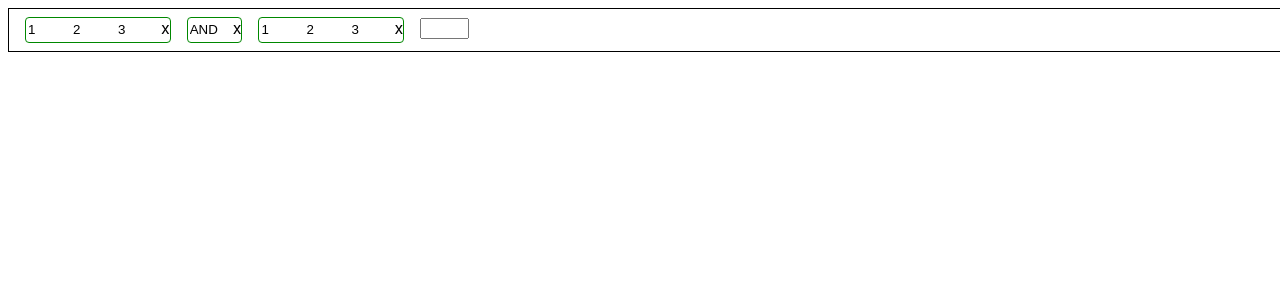
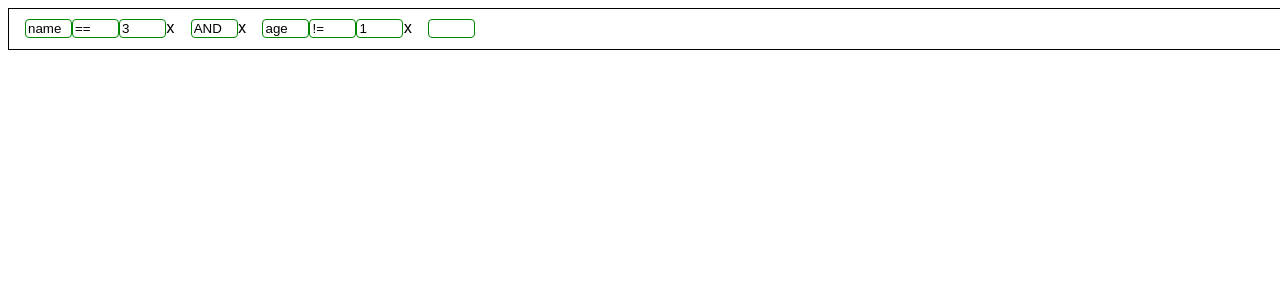
Before and after one commit to SavoBit/tag-expressions, a React (Create React App) app: page / in a window 1280 px wide. Shown: the top 300 px of the page. Built offline with nearby package versions, Linux system fonts and the light colour scheme.

Commit message:
Refactor: subtag becomes tag

```diff
--- /dev/null
+++ b/src/Condition.js
@@ -0,0 +1,129 @@
+import React, { useRef, useEffect } from 'react'
+import PropTypes from 'prop-types'
+import { ClickAwayListener } from '@material-ui/core'
+import { Tag } from './Tag'
+import styles from './TagExpression.module.css'
+
+// TODO
+// some similar logic between tag and optag can be wrapped in a custom hook
+export function Condition(
+  {
+    autofocus,
+    selected,
+    newTag,
+    fields,
+    operators,
+    values,
+    field,
+    value,
+    operator,
+    handleFieldChange,
+    handleOperatorChange,
+    handleValueChange,
+    handleDelete,
+    handleAddNewTag,
+    ...divProps
+  }) {
+  const fieldInputRef = useRef(null)
+  const operatorInputRef = useRef(null)
+  const valueInputRef = useRef(null)
+
+  useEffect(() => {
+    if (autofocus) {
+      fieldInputRef.current.focus()
+    }
+  }, [autofocus])
+
+  useEffect(() => {
+    if (newTag && selected) {
+      fieldInputRef.current.focus()
+    } else if (newTag && !selected) {
+      fieldInputRef.current.blur()
+    }
+  }, [newTag, selected])
+
+  const handleFieldSelection = (val) => {
+    fieldInputRef.current.blur()
+    handleFieldChange(val)
+    if (newTag) {
+      operatorInputRef.current.focus()
+    } else {
+      handleTagFinish()
+    }
+  }
+
+  const handleOperatorSelection = (val) => {
+    operatorInputRef.current.blur()
+    handleOperatorChange(val)
+    if (newTag) {
+      valueInputRef.current.focus()
+    } else {
+      handleTagFinish()
+    }
+
+  }
+
+  const handleValueSelection = (val) => {
+    valueInputRef.current.blur()
+    handleValueChange(val)
+    handleTagFinish()
+  }
+
+  const handleTagFinish = () => {
+    if (!newTag) {
+    } else if (newTag && (field || operator || value)) {
+      handleAddNewTag()
+    }
+  }
+
+  let className = styles.Tag
+  if (selected) {
+    className += ` ${styles.selected}`
+  }
+
+  return (
+    <ClickAwayListener onClickAway={handleTagFinish}>
+      <div className={className}  {...divProps}>
+        <Tag
+          ref={fieldInputRef}
+          options={fields}
+          value={field}
+          handleChange={handleFieldChange}
+          handleSelection={handleFieldSelection}
+        />
+        <Tag
+          ref={operatorInputRef}
+          options={operators}
+          value={operator}
+          handleChange={handleOperatorChange}
+          handleSelection={handleOperatorSelection}
+        />
+        <Tag
+          ref={valueInputRef}
+          options={values}
+          value={value}
+          handleChange={handleValueChange}
+          handleSelection={handleValueSelection}
+        />
+        {handleDelete && <span className={styles.delete} onClick={() => handleDelete()}>x</span>}
+      </div>
+    </ClickAwayListener>
+  )
+}
+
+Condition.prototype = {
+  autofocus: PropTypes.bool,
+  selected: PropTypes.bool,
+  fields: PropTypes.arrayOf(PropTypes.string),
+  operators: PropTypes.arrayOf(PropTypes.string),
+  values: PropTypes.arrayOf(PropTypes.string),
+  field: PropTypes.string,
+  value: PropTypes.string,
+  newTag: PropTypes.bool,
+  operator: PropTypes.string,
+  handleFieldChange: PropTypes.func,
+  handleOperatorChange: PropTypes.func,
+  handleValueChange: PropTypes.func,
+  handleDelete: PropTypes.func,
+  handleAddNewTag: PropTypes.func,
+}
--- a/src/NewOpTag.js
+++ b/src/NewOperator.js
@@ -1,8 +1,8 @@
 import React from 'react'
 import PropTypes from 'prop-types'
-import { OpTag } from './OpTag'
+import { Operator } from './Operator'
 
-export function NewOpTag(
+export function NewOperator(
   {
     autofocus,
     options,
@@ -14,7 +14,7 @@ export function NewOpTag(
   const handleAddNewTag = () => { dispatch({ type: 'add-new-op' }) }
 
   return (
-    <OpTag
+    <Operator
       newTag
       autofocus={autofocus}
       value={value}
@@ -25,7 +25,7 @@ export function NewOpTag(
   )
 }
 
-NewOpTag.prototype = {
+NewOperator.prototype = {
   autofocus: PropTypes.bool,
   options: PropTypes.arrayOf(PropTypes.string),
   value: PropTypes.string,
--- a/src/OpTag.js
+++ b/src/Operator.js
@@ -1,12 +1,13 @@
-import React, { useState, useRef, useEffect } from 'react'
+import React, { useRef, useEffect } from 'react'
 import PropTypes from 'prop-types'
 import { ClickAwayListener } from '@material-ui/core'
-import { SubTag } from './SubTag'
-import styles from './Tag.module.css'
+import { Tag } from './Tag'
+import styles from './TagExpression.module.css'
 
-export function OpTag(
+export function Operator(
   {
     autofocus,
+    selected,
     newTag,
     options,
     value,
@@ -15,7 +16,6 @@ export function OpTag(
     handleAddNewTag,
     ...divProps
   }) {
-  const [editing, setEditing] = useState(!!newTag)
   const inputRef = useRef(null)
 
   useEffect(() => {
@@ -25,9 +25,7 @@ export function OpTag(
   }, [autofocus])
 
   const handleTagFinish = (shouldAdd) => {
-    if (!newTag) {
-      setEditing(false)
-    } else if (newTag && shouldAdd) {
+    if (newTag && shouldAdd) {
       handleAddNewTag()
     }
   }
@@ -39,18 +37,17 @@ export function OpTag(
   }
 
   let className = styles.Tag
-  if (!editing) {
-    className += ` ${styles.token}`
+  if (selected) {
+    className += ` ${styles.selected}`
   }
 
   return (
     <ClickAwayListener onClickAway={() => handleTagFinish(!!value)}>
-      <div className={className} onFocus={() => setEditing(true)} {...divProps}>
-        <SubTag
+      <div className={className} {...divProps}>
+        <Tag
           ref={inputRef}
           options={options}
           value={value}
-          active={editing}
           handleChange={handleChange}
           handleSelection={handleSelection}
         />
@@ -60,8 +57,9 @@ export function OpTag(
   )
 }
 
-OpTag.prototype = {
+Operator.prototype = {
   autofocus: PropTypes.bool,
+  selected: PropTypes.bool,
   options: PropTypes.arrayOf(PropTypes.string),
   value: PropTypes.string,
   newTag: PropTypes.bool,
--- a/src/SubTag.js
+++ /dev/null
@@ -1,62 +0,0 @@
-import React, { useState } from 'react'
-import Proptypes from 'prop-types'
-import { Popper, Paper } from '@material-ui/core'
-import styles from './Subtag.module.css'
-
-function SubtagComp(
-  {
-    options = [],
-    value,
-    active,
-    handleChange,
-    handleSelection,
-  }, ref) {
-  const [open, setOpen] = useState(false)
-  let className = styles.input
-  if (!active) {
-    className += ` ${styles.idle}`
-  }
-  return (
-    <div className={styles.AutoGrowInput} >
-      <input
-        ref={ref}
-        className={className}
-        value={value}
-        type='text'
-        onChange={e => { handleChange(e.target.value) }}
-        onFocus={() => { setOpen(true); console.log('open', options) }}
-        onBlur={() => setOpen(false)}
-        size={3}
-      />
-      <div className={styles.hidden}>{value}</div>
-      <Popper
-        anchorEl={ref.current}
-        open={open}
-      >
-        <Paper>
-          {
-            options.map((option, i) =>
-              <div
-                key={i}
-                className={styles.option}
-                onMouseDown={(e) => { e.preventDefault() }}
-                onMouseUp={() => { handleSelection(option) }}
-              >
-                {option}
-              </div>)
-          }
-        </Paper>
-      </Popper>
-    </div>
-  )
-}
-
-SubtagComp.prototype = {
-  options: Proptypes.arrayOf(Proptypes.string),
-  value: Proptypes.string,
-  active: Proptypes.string,
-  handleChange: Proptypes.func,
-  handleSelection: Proptypes.func,
-}
-
-export const SubTag = React.forwardRef(SubtagComp)
--- a/src/Subtag.module.css
+++ /dev/null
@@ -1,24 +0,0 @@
-.AutoGrowInput {
-    position: relative;
-}
-
-.input {
-    box-sizing: border-box;
-    width: 100%;
-}
-
-.idle {
-    border-width: 0;
-    border: none;
-}
-
-.hidden {
-    padding: 0 4px;
-    font-size: 11px;
-    visibility: hidden;
-}
-
-.option:hover {
-    cursor: pointer;
-    background-color: azure;
-}
--- a/src/Tag.js
+++ b/src/Tag.js
@@ -1,122 +1,62 @@
-import React, { useState, useRef, useEffect } from 'react'
-import PropTypes from 'prop-types'
-import { ClickAwayListener } from '@material-ui/core'
-import { SubTag } from './SubTag'
+import React, { useState } from 'react'
+import Proptypes from 'prop-types'
+import { Popper, Paper } from '@material-ui/core'
 import styles from './Tag.module.css'
 
-export function Tag(
+function TagComp(
   {
-    autofocus,
-    newTag,
-    fields,
-    operators,
-    values,
-    field,
+    options = [],
     value,
-    operator,
-    handleFieldChange,
-    handleOperatorChange,
-    handleValueChange,
-    handleDelete,
-    handleAddNewTag,
-    ...divProps
-  }) {
-  const [editing, setEditing] = useState(!!newTag)
-  const fieldInputRef = useRef(null)
-  const operatorInputRef = useRef(null)
-  const valueInputRef = useRef(null)
+    handleChange,
+    handleSelection,
+  }, ref) {
+  const [active, setActive] = useState(false)
+  let className = styles.input
 
-  useEffect(() => {
-    if (autofocus) {
-      fieldInputRef.current.focus()
-    }
-  }, [autofocus])
-
-  const handleFieldSelection = (val) => {
-    fieldInputRef.current.blur()
-    handleFieldChange(val)
-    if (newTag) {
-      operatorInputRef.current.focus()
-    } else {
-      handleTagFinish()
-    }
-  }
-
-  const handleOperatorSelection = (val) => {
-    operatorInputRef.current.blur()
-    handleOperatorChange(val)
-    if (newTag) {
-      valueInputRef.current.focus()
-    } else {
-      handleTagFinish()
-    }
-
-  }
-
-  const handleValueSelection = (val) => {
-    valueInputRef.current.blur()
-    handleValueChange(val)
-    handleTagFinish()
-  }
-
-  const handleTagFinish = () => {
-    if (!newTag) {
-      setEditing(false)
-    } else if (newTag && (field || operator || value)) {
-      handleAddNewTag()
-    }
-  }
-
-  let className = styles.Tag
-  if (!editing) {
-    className += ` ${styles.token}`
+  if (!active) {
+    className += ` ${styles.idle}`
   }
 
   return (
-    <ClickAwayListener onClickAway={handleTagFinish}>
-      <div className={className} onFocus={() => setEditing(true)} {...divProps}>
-        <SubTag
-          ref={fieldInputRef}
-          options={fields}
-          value={field}
-          active={editing}
-          handleChange={handleFieldChange}
-          handleSelection={handleFieldSelection}
-        />
-        <SubTag
-          ref={operatorInputRef}
-          options={operators}
-          active={editing}
-          value={operator}
-          handleChange={handleOperatorChange}
-          handleSelection={handleOperatorSelection}
-        />
-        <SubTag
-          ref={valueInputRef}
-          options={values}
-          value={value}
-          active={editing}
-          handleChange={handleValueChange}
-          handleSelection={handleValueSelection}
-        />
-        {handleDelete && <span className={styles.delete} onClick={() => handleDelete()}>x</span>}
-      </div>
-    </ClickAwayListener>
+    <div className={styles.AutoGrowInput} >
+      <input
+        ref={ref}
+        className={className}
+        value={value}
+        type='text'
+        onChange={e => { handleChange(e.target.value) }}
+        onFocus={() => { setActive(true) }}
+        onBlur={() => { setActive(false) }}
+        size={3}
+      />
+      <div className={styles.hidden}>{value}</div>
+      <Popper
+        anchorEl={ref.current}
+        open={active}
+      >
+        <Paper>
+          {
+            options.map((option, i) =>
+              <div
+                key={i}
+                className={styles.option}
+                onMouseDown={(e) => { e.preventDefault() }}
+                onMouseUp={() => { handleSelection(option) }}
+              >
+                {option}
+              </div>)
+          }
+        </Paper>
+      </Popper>
+    </div>
   )
 }
 
-Tag.prototype = {
-  autofocus: PropTypes.bool,
-  fields: PropTypes.arrayOf(PropTypes.string),
-  operators: PropTypes.arrayOf(PropTypes.string),
-  values: PropTypes.arrayOf(PropTypes.string),
-  field: PropTypes.string,
-  value: PropTypes.string,
-  newTag: PropTypes.bool,
-  operator: PropTypes.string,
-  handleFieldChange: PropTypes.func,
-  handleOperatorChange: PropTypes.func,
-  handleValueChange: PropTypes.func,
-  handleDelete: PropTypes.func,
-  handleAddNewTag: PropTypes.func,
+TagComp.prototype = {
+  options: Proptypes.arrayOf(Proptypes.string),
+  value: Proptypes.string,
+  handleChange: Proptypes.func,
+  handleSelection: Proptypes.func,
 }
+
+export const Tag = React.forwardRef(TagComp)
--- a/src/Tag.module.css
+++ b/src/Tag.module.css
@@ -1,14 +1,26 @@
-.Tag {
-    display: inline-flex;
-    margin: 0 8px;
-    height: 24px;
+.AutoGrowInput {
+    position: relative;
 }
 
-.delete {
-    cursor: pointer;
+.input {
+    box-sizing: border-box;
+    width: 100%;
 }
 
-.token {
+.idle {
+    border-width: 0;
+    border: none;
     border: 1px solid #080;
     border-radius: 4px;
 }
+
+.hidden {
+    padding: 0 4px;
+    font-size: 11px;
+    visibility: hidden;
+}
+
+.option:hover {
+    cursor: pointer;
+    background-color: azure;
+}
--- a/src/TagExpression.js
+++ b/src/TagExpression.js
@@ -1,29 +1,31 @@
 import React, { useReducer } from 'react'
 import PropTypes from 'prop-types'
-import { Tag } from './Tag'
-import { NewTag } from './NewTag'
+import { Condition } from './Condition'
+import { NewCondition } from './NewCondition'
 import styles from './TagExpression.module.css'
-import { OpTag } from './OpTag'
-import { NewOpTag } from './NewOpTag'
+import { Operator } from './Operator'
+import { NewOperator } from './NewOperator'
 
 const initialState = {
   cnt: 11,
   tags: {
-    allIds: [1, 2, 3], byId: {
-      1: { id: 1, type: 'cond', field: '1', operator: '2', value: '3' },
+    allIds: [1, 2, 3],
+    byId: {
+      1: { id: 1, type: 'cond', field: 'name', operator: '==', value: '3' },
       2: { id: 2, type: 'op', value: 'AND' },
-      3: { id: 3, type: 'cond', field: '1', operator: '2', value: '3' },
+      3: { id: 3, type: 'cond', field: 'age', operator: '!=', value: '1' },
     }
   },
   newTag: { field: '', operator: '', value: '' },
   newOp: { value: '' },
   autofocus: false,
+  selectedIndx: -1,
 }
 
 function reducer(state, action) {
   const value = action?.value
   const id = action?.id
-  const { tags: { allIds, byId }, newTag, newOp, cnt } = state;
+  const { tags: { allIds, byId }, newTag, newOp, cnt, selectedIndx } = state;
 
   switch (action.type) {
     case 'update-new-field':
@@ -93,7 +95,32 @@ function reducer(state, action) {
         tags: {
           allIds: allIds.filter(curr => curr !== id),
           byId: otherTags
+        },
+        autofocus: false,
       }
+    }
+    case 'enable-select':
+      return {
+        ...state,
+        selectedIndx: allIds.length
+      }
+    case 'disable-select':
+      return {
+        ...state,
+        selectedIndx: -1
+      }
+    case 'select-left': {
+      const newIndx = Math.max(0, selectedIndx - 1)
+      return {
+        ...state,
+        selectedIndx: newIndx,
+      }
+    }
+    case 'select-right': {
+      const newIndx = Math.min(allIds.length, selectedIndx + 1)
+      return {
+        ...state,
+        selectedIndx: newIndx,
       }
     }
     default:
@@ -105,17 +132,42 @@ export function TagExpression({ fields, operators, values, ops }) {
   const [state, dispatch] = useReducer(reducer, initialState)
   const { tags: { allIds, byId }, newTag, newOp, autofocus } = state;
   const lastTagId = allIds.slice(-1)[0]
-  const lastTagType = lastTagId ? byId[lastTagId]?.type : 'tag'
+  const lastTagType = lastTagId ? byId[lastTagId]?.type : 'cond'
+
+  // const handleKeyDown = (e) => {
+  //   console.log(e.key)
+  //   switch (e.key) {
+  //     case 'ArrowLeft':
+  //       if (selectedIndx >= 0 && selectedIndx <= allIds.length) {
+  //         dispatch({ type: 'select-left' })
+  //       }
+  //       break;
+  //     case 'ArrowRight':
+  //       if (selectedIndx >= 0 && selectedIndx <= allIds.length) {
+  //         dispatch({ type: 'select-right' })
+  //       }
+  //       break;
+  //     case 'Escape':
+  //       dispatch({ type: 'disable-select' })
+  //       break
+  //     default:
+  //       break;
+  //   }
+  // }
 
   return (
-    <div className={styles.TagExpression}>
+    <div
+      className={styles.TagExpression}
+    // onKeyDown={handleKeyDown}
+    >
       {
-        allIds.map(tagId => {
+        allIds.map((tagId, i) => {
           const tag = byId[tagId]
           if (tag.type === 'cond') {
             return (
-              <Tag
+              <Condition
                 key={tag.id}
+                // selected={i === selectedIndx}
                 fields={fields}
                 operators={operators}
                 values={values}
@@ -130,8 +182,9 @@ export function TagExpression({ fields, operators, values, ops }) {
             )
           } else {
             return (
-              <OpTag
+              <Operator
                 key={tag.id}
+                // selected={i === selectedIndx}
                 options={ops}
                 value={tag.value}
                 handleChange={(val) => dispatch({ type: 'update-op', id: tagId, value: val })}
@@ -142,16 +195,19 @@ export function TagExpression({ fields, operators, values, ops }) {
 
         })
       }
+      <div onClick={() => dispatch({ type: 'enable-select' })} >
         {
           lastTagType === 'cond' ?
-          <NewOpTag
+            <NewOperator
               autofocus={autofocus}
+              // selected={selectedIndx === allIds.length}
               options={ops}
               value={newOp.value}
               dispatch={dispatch}
             /> :
-          <NewTag
+            <NewCondition
               autofocus={autofocus}
+              // selected={selectedIndx === allIds.length}
               fields={fields}
               operators={operators}
               values={values}
@@ -162,6 +218,7 @@ export function TagExpression({ fields, operators, values, ops }) {
             />
         }
       </div>
+    </div >
   )
 }
 
--- a/src/TagExpression.module.css
+++ b/src/TagExpression.module.css
@@ -6,3 +6,19 @@
     padding: 8px;
     border: 1px solid #000;
 }
+
+.Tag {
+    display: inline-flex;
+    margin: 0 8px;
+    height: 24px;
+}
+
+.delete {
+    cursor: pointer;
+}
+
+
+.selected {
+    border-color: rgb(253, 252, 153);
+    border-width: 3px;
+}
```
Also changed, not shown: src/NewCondition.js (renamed from src/NewTag.js, +7 -4 lines). Lines whose indentation alone changed are shown as unchanged.
